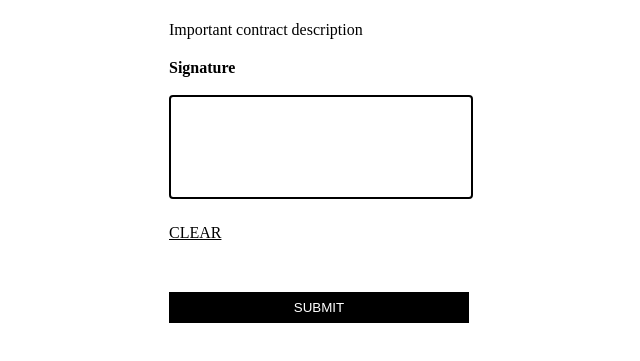
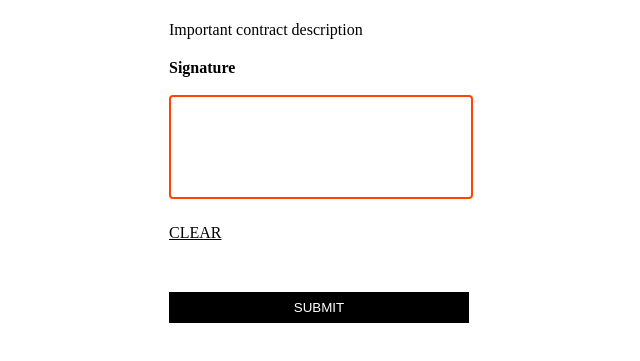
Before and after one commit to mojamollcgit/signaturetest, a plain HTML site: page index.html in a window 1280 px wide. Shown: the part 93-454 px from the top of the page, without its empty margins (321-961 px from the left). Drawn offline with Linux system fonts and the light colour scheme.

Commit message:
change border color

```diff
--- a/app.css
+++ b/app.css
@@ -13,7 +13,7 @@ body{
 
 .signature-pad{
     cursor: pointer;
-    border: 2px solid var(--primary-color);
+    border: 2px solid orangered;
     border-radius: 4px;
 }
 
```
